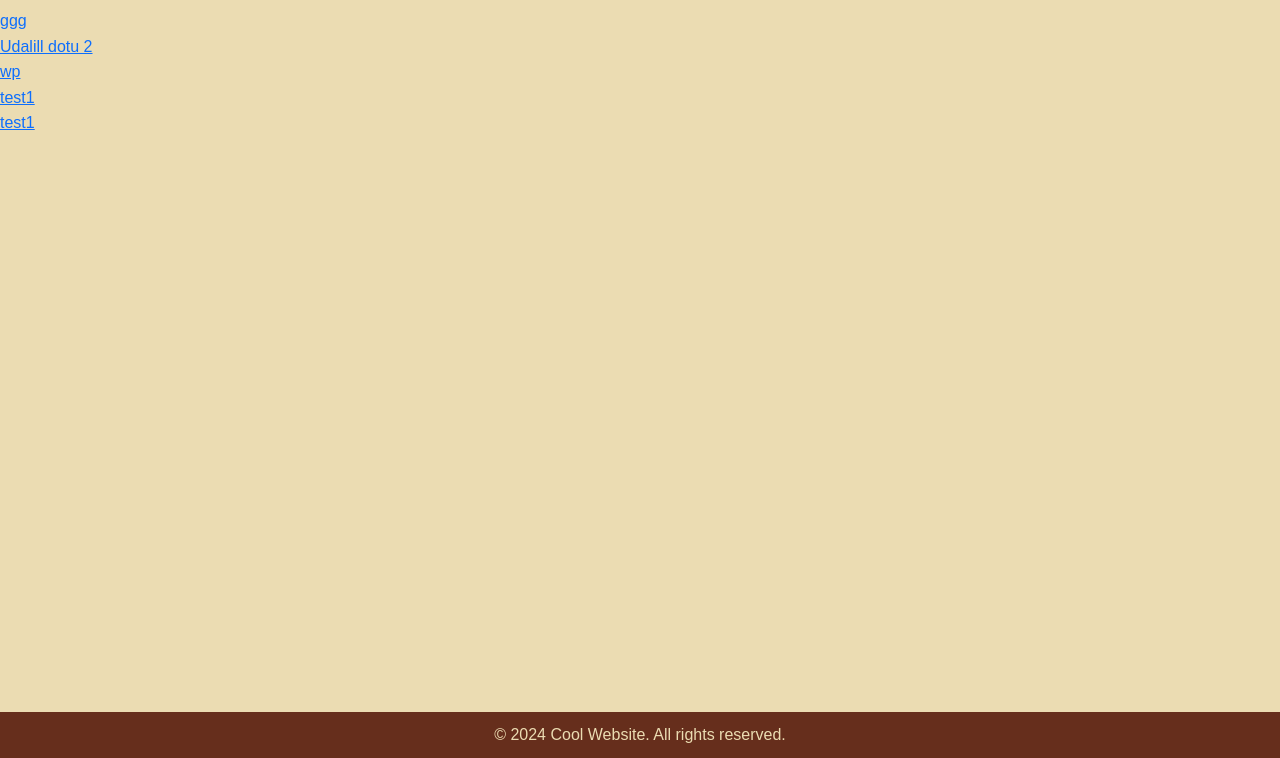
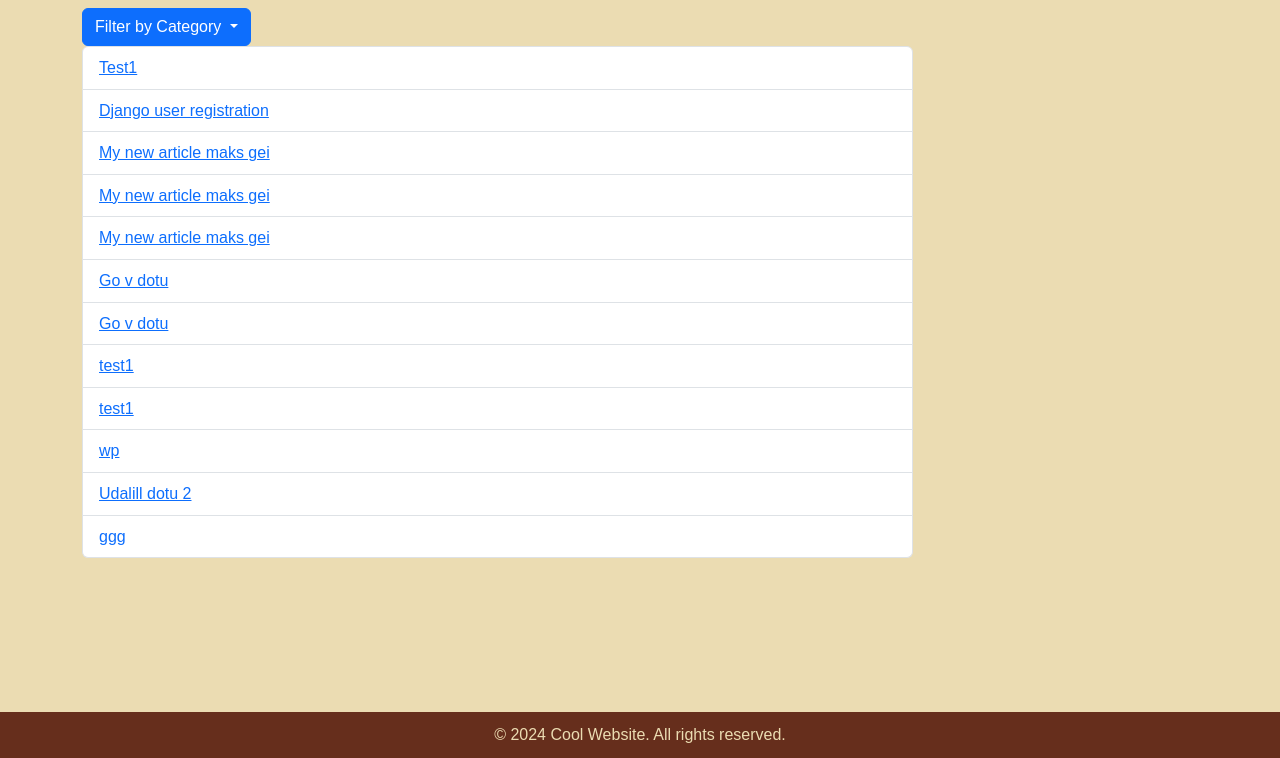
Before and after one commit to trekfest/Blog-django-, a Django app: page /articles/ in a window 1280 px wide. Shown: the part 42-800 px from the top of the page. Run offline with Django 4.2, Linux system fonts and the light colour scheme; data comes from the database, SQL or seed files in the repository; both versions use the stored data as it was after the commit; some libraries are stand-ins or nearby versions.

Commit message:
Add dropdown menu for categories in article list page

```diff
--- a/articles/admin.py
+++ b/articles/admin.py
@@ -1,5 +1,6 @@
 from django.contrib import admin
-from .models import Article, Comment
+from .models import Article, Comment, Category
 
 admin.site.register(Article)
 admin.site.register(Comment)
+admin.site.register(Category)
--- a/articles/forms.py
+++ b/articles/forms.py
@@ -1,7 +1,7 @@
 from django import forms
 from django.contrib.auth.forms import UserCreationForm
 from django.contrib.auth.models import User
-from .models import Article, UserProfile
+from .models import Article, UserProfile, Category
 
 
 class CreationUser(UserCreationForm):
@@ -22,9 +22,10 @@ class CreationUser(UserCreationForm):
 
 
 class ArticleForm(forms.ModelForm):
+    category = forms.ModelChoiceField(queryset=Category.objects.all())
     class Meta:
         model = Article
-        fields = ['article_title', 'article_text']
+        fields = ['article_title', 'article_text', 'category']
 
 
 class UserProfileForm(forms.ModelForm):
--- a/articles/models.py
+++ b/articles/models.py
@@ -6,11 +6,21 @@ from django.db import models
 
 
 
+class Category(models.Model):
+    name = models.CharField(max_length = 255)
+
+    def __str__(self):
+        return self.name
+
+
+
 class Article(models.Model):
     article_title = models.CharField('Name of the text', max_length=255)
     article_text = models.TextField('Text')
     pub_date = models.DateTimeField('Date of the publication', auto_now_add=True)
     author = models.ForeignKey(User, on_delete=models.CASCADE, default=1)
+    category = models.ForeignKey(Category, on_delete=models.CASCADE, blank=True, null=True)
+
 
     def __str__(self):
         return self.article_title
--- a/articles/urls.py
+++ b/articles/urls.py
@@ -9,5 +9,6 @@ urlpatterns = [
     path('', views.index, name = 'index'),
     path('<int:article_id>/', views.detail, name = 'detail'),
     path('<int:article_id>/leave_comment/', views.leave_comment, name = 'leave_comment'),
+    path('<int:article_id>/delete/', views.delete_article, name='delete_article'),
 
 ]
--- a/articles/views.py
+++ b/articles/views.py
@@ -1,7 +1,7 @@
 from django.utils import timezone
 from django.http import  Http404, HttpResponseBadRequest, HttpResponseForbidden, HttpResponseRedirect
 from django.urls import reverse
-from .models import Article, UserProfile
+from .models import Article, Category, UserProfile
 from django.contrib.auth.decorators import login_required
 from django.shortcuts import  render, redirect, get_object_or_404
 from django.contrib.auth import login
@@ -13,13 +13,23 @@ from django.shortcuts import render
 from .forms import ArticleForm
 from .forms import UserProfileForm
 
+from django.shortcuts import render, get_object_or_404
+from .models import Article
+
 def homepage(request):
     return render(request, 'homepage.html')
 
+from .models import Category
 
 def index(request):
-    latest_articles_list = Article.objects.order_by('-pub_date')[:5]
-    return render(request, 'articles/list.html', {'latest_articles_list': latest_articles_list} )
+    all_articles_list = Article.objects.all()
+    categories = Category.objects.all()  # Fetch all categories
+    print(categories)
+    category_filter = request.GET.get('category')
+    if category_filter:
+        all_articles_list = all_articles_list.filter(category__name=category_filter)
+    return render(request, 'articles/list.html', {'all_articles_list': all_articles_list, 'categories': categories})
+
 
 
 
@@ -29,7 +39,7 @@ def detail(request, article_id):
     return render(request, 'articles/detail.html', {'article': article, 'latest_comments_list': latest_comments_list})
 
 
-from django.contrib.auth.decorators import login_required
+
 
 @login_required
 def leave_comment(request, article_id):
@@ -120,3 +130,17 @@ def user_create_article(request):
     else:
         form = ArticleForm()
     return render(request, 'registration/user_creation_article.html', {'form': form})
+
+
+
+@login_required
+def delete_article(request, article_id):
+    article = get_object_or_404(Article, pk=article_id)
+
+    # Verify that the logged-in user owns the article
+    if request.user == article.author and request.method == 'POST':
+        article.delete()
+        return redirect('profile')
+
+
+    return redirect('profile')
--- a/templates/articles/list.html
+++ b/templates/articles/list.html
@@ -3,10 +3,29 @@
 {% block title %}Last Articles{% endblock %}
 
 {% block content %}
-    {% if latest_articles_list %}
-        <ul>
-            {% for article in latest_articles_list %}
-                <li>
+    <div class="container">
+        <div class="row">
+            <div class="col-md-9">
+                <div class="dropdown">
+                    <button class="btn btn-primary dropdown-toggle" type="button" id="dropdownMenuButton" data-toggle="dropdown" aria-haspopup="true" aria-expanded="false">
+                        Filter by Category
+                    </button>
+                    <div class="dropdown-menu" aria-labelledby="dropdownMenuButton">
+                        {% for category in categories %}
+                            <a class="dropdown-item" href="?category={{ category.name }}">{{ category.name }}</a>
+                        {% endfor %}
+                        <div class="dropdown-divider"></div>
+                        <a class="dropdown-item" href=".">Clear Filter</a>
+                    </div>
+                </div>
+
+
+
+                <div class="articles-list">
+                    {% if all_articles_list %}
+                        <ul class="list-group">
+                            {% for article in all_articles_list %}
+                                <li class="list-group-item">
                                     <a href="{% url 'articles:detail' article.id %}">
                                         {{ article.article_title }}
                                     </a>
@@ -16,4 +35,8 @@
                     {% else %}
                         <p>No articles found.</p>
                     {% endif %}
+                </div>
+            </div>
+        </div>
+    </div>
 {% endblock %}
--- a/templates/base.html
+++ b/templates/base.html
@@ -5,8 +5,10 @@
     <meta name="viewport" content="width=device-width, initial-scale=1.0">
 
     {% load static %}
-    <link rel ="stylesheet" href = "https://cdn.jsdelivr.net/npm/bootstrap@5.3.2/dist/css/bootstrap.min.css"> <link/>
+    <!-- Bootstrap CSS -->
+    <link rel="stylesheet" href="https://cdn.jsdelivr.net/npm/bootstrap@5.3.2/dist/css/bootstrap.min.css">
 
+    <!-- Font Awesome -->
     <script src="https://kit.fontawesome.com/537925b044.js" crossorigin="anonymous"></script>
 
     <link rel="stylesheet" href="{% static 'css/styles.css' %}">
@@ -32,5 +34,9 @@
         <p>&copy; 2024 Cool Website. All rights reserved.</p>
     </footer>
 
+    <!-- Bootstrap JS -->
+    <script src="https://cdnjs.cloudflare.com/ajax/libs/jquery/3.6.0/jquery.min.js"></script>
+    <script src="https://cdn.jsdelivr.net/npm/bootstrap@5.3.2/dist/js/bootstrap.bundle.min.js"></script>
+
 </body>
 </html>
--- a/templates/homepage.html
+++ b/templates/homepage.html
@@ -10,10 +10,10 @@
 
         <main>
             <section class="content">
-                <h2><a href="{% url 'articles:index' %}"><i class="fa-regular fa-newspaper"></i> Latest Articles</a></h2>
+                <h2><a href="{% url 'articles:index' %}"><i class="fa-regular fa-newspaper"></i> All articles</a></h2>
                 {% if latest_articles_list %}
                     <!-- Display a list of latest articles here -->
-                    {% for article in latest_articles_list %}
+                    {% for article in all_articles_list %}
                         <article>
                             <h3>{{ article.title }}</h3>
                             <p>{{ article.content }}</p>
```
Also changed, not shown: templates/articles/detail.html (+18 -2 lines), articles/migrations/0012_category_article_category.py (added), db.sqlite3. Lines whose indentation alone changed are shown as unchanged.
